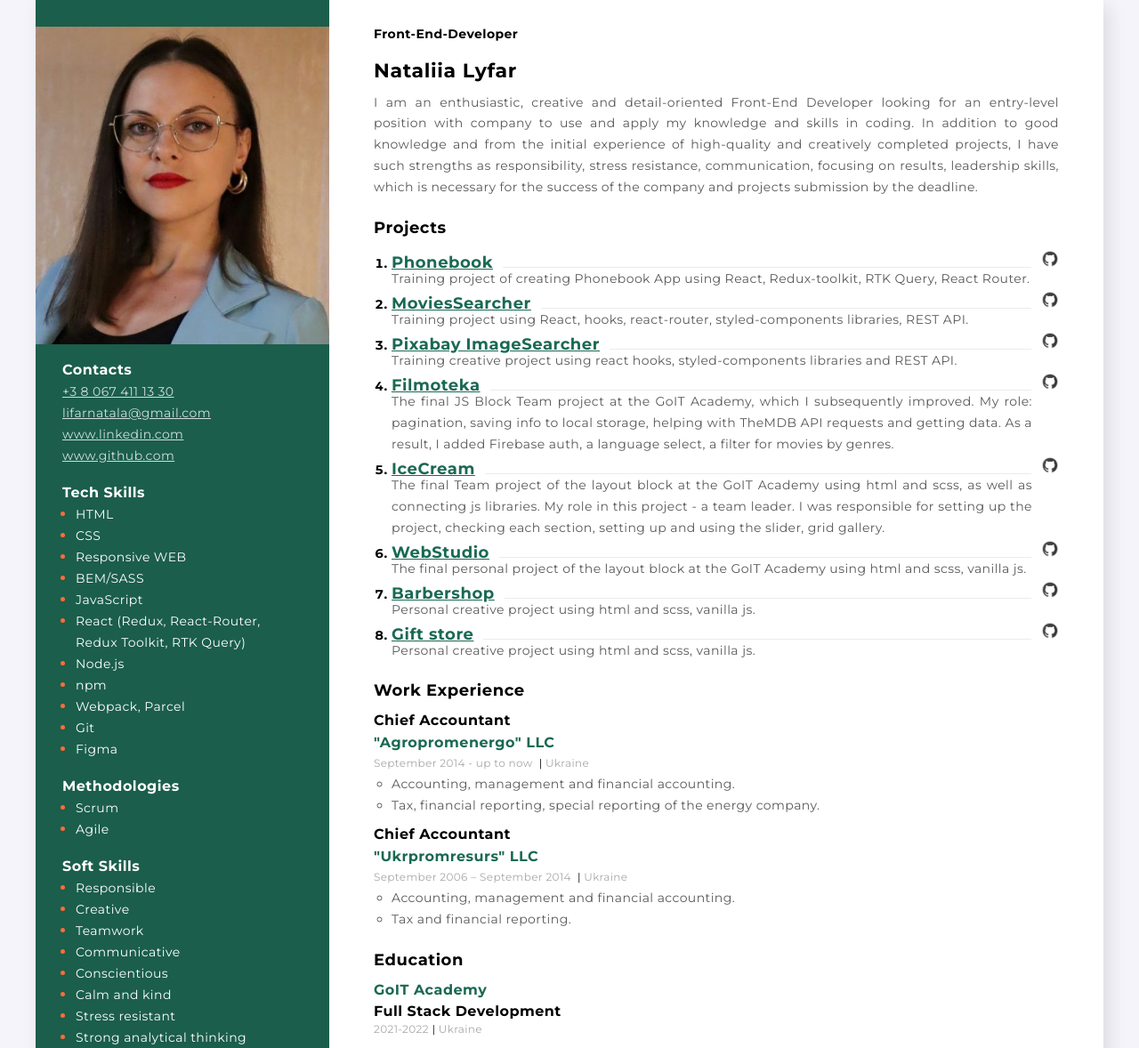
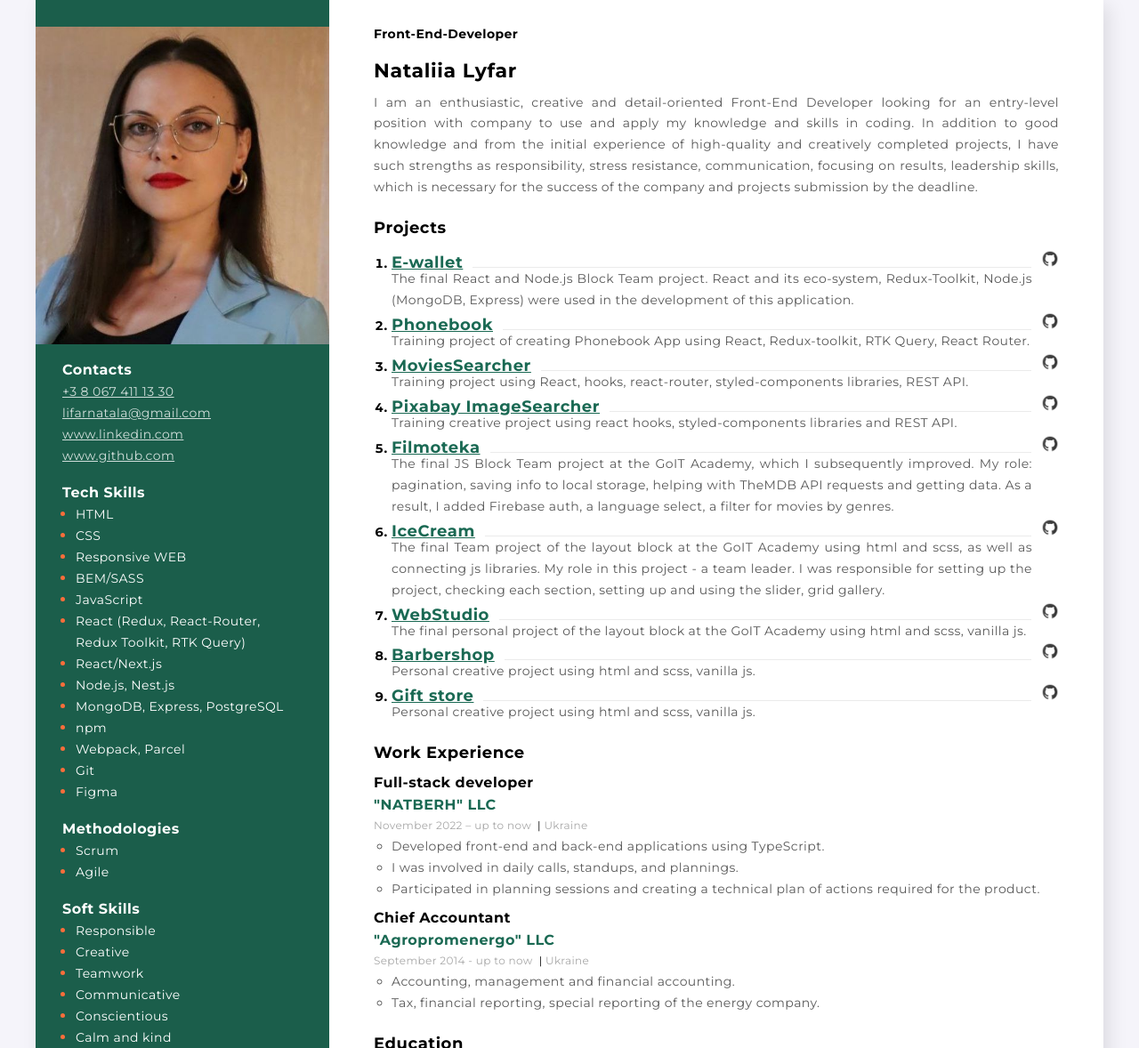
Before and after one commit to NataliaLyfar/resume, a plain HTML site: page index.html in a window 1280 px wide. Shown: the top 1178 px of the page at 89% size. Drawn offline with Linux system fonts and the light colour scheme.

Commit message:
added project

```diff
--- a/index.html
+++ b/index.html
@@ -1,6 +1,5 @@
 <!DOCTYPE html>
 <html lang="en">
-
   <head>
     <meta charset="UTF-8" />
     <meta http-equiv="X-UA-Compatible" content="IE=edge" />
@@ -21,11 +20,11 @@
           <h1 class="about-me__title">Nataliia Lyfar</h1>
 
           <p class="about-me__description">
-          I am an enthusiastic, creative and detail-oriented Front-End Developer looking for an entry-level position with company to
-           use and apply my knowledge and skills in coding. In addition to good knowledge and
-           from the initial experience of high-quality and creatively completed projects, I have such strengths  as responsibility,
-           stress resistance, communication, focusing on results, leadership skills,
-             which is necessary for the success of the company and projects submission by the deadline.
+            I am an enthusiastic, creative and detail-oriented Front-End Developer looking for an entry-level position
+            with company to use and apply my knowledge and skills in coding. In addition to good knowledge and from the
+            initial experience of high-quality and creatively completed projects, I have such strengths as
+            responsibility, stress resistance, communication, focusing on results, leadership skills, which is necessary
+            for the success of the company and projects submission by the deadline.
           </p>
         </div>
 
@@ -43,8 +42,7 @@
               <a class="contacts__link" href="mailto:lifarnatala@gmail.com">lifarnatala@gmail.com</a>
             </div>
             <div>
-            <a class="contacts__link"
-              href="https://www.linkedin.com/in/nataliia-lyfar/">www.linkedin.com</a>
+              <a class="contacts__link" href="https://www.linkedin.com/in/nataliia-lyfar/">www.linkedin.com</a>
             </div>
             <div>
               <a class="contacts__link" href="https://github.com/NataliaLyfar">www.github.com</a>
@@ -70,7 +68,7 @@
                 <span class="tech-skills__text">JavaScript</span>
               </li>
               <li class="tech-skills__item">
-              <span class="tech-skills__text">React (Redux, React-Router, <br/>Redux Toolkit, RTK Query)</span>
+                <span class="tech-skills__text">React (Redux, React-Router, <br />Redux Toolkit, RTK Query)</span>
               </li>
               <li class="tech-skills__item">
                 <span class="tech-skills__text">Node.js</span>
@@ -154,76 +152,131 @@
             <li class="projects__item">
               <div class="projects__text">
                 <div class="projects__link-container">
-                <a class="projects__link" target="_blank"
-                  href="https://natalialyfar.github.io/goit-react-hw-08-phonebook/">Phonebook</a>
-                  <a class="projects__link--git" target="_blank" href="https://github.com/NataliaLyfar/goit-react-hw-08-phonebook">
-                    <img class="git-hub__icon" src="images/github.png" alt="github-icon">
-                  </a>
-              </div>
-              <p class="projects__description">Training project of creating Phonebook App using React, Redux-toolkit, RTK Query, React Router.</p>
-            </div>
-            </li>
-          <li class="projects__item">
-            <div class="projects__text">
-              <div class="projects__link-container">
-                <a class="projects__link" target="_blank" href="https://natalialyfar.github.io/goit-react-hw-05-movies/home">MoviesSearcher</a>
-                <a class="projects__link--git" target="_blank" href="https://github.com/NataliaLyfar/goit-react-hw-05-movies.git">
-                  <img class="git-hub__icon" src="images/github.png" alt="github-icon">
-                </a>
-              </div>
-              <p class="projects__description">Training project using React, hooks, react-router, styled-components libraries, REST API.</p>
-            </div>
-            </li>
-          <li class="projects__item">
-            <div class="projects__text">
-              <div class="projects__link-container">
-                <a class="projects__link" target="_blank" href="https://natalialyfar.github.io/goit-react-hw-04-images/">Pixabay ImageSearcher</a>
-                <a class="projects__link--git" target="_blank" href="https://github.com/NataliaLyfar/goit-react-hw-04-images.git">
-                  <img class="git-hub__icon" src="images/github.png" alt="github-icon">
-                </a>
-              </div>
-              <p class="projects__description">Training creative project using react hooks, styled-components libraries and REST API.</p>
-             </div>
-            </li>
-          <li class="projects__item">
-            <div class="projects__text">
-              <div class="projects__link-container">
-                <a class="projects__link" target="_blank"
-                  href="https://natalialyfar.github.io/filmoteka/#en">Filmoteka</a>
-                  <a class="projects__link--git" target="_blank" href="https://github.com/NataliaLyfar/filmoteka.git">
-                    <img class="git-hub__icon" src="images/github.png" alt="github-icon">
+                  <a class="projects__link" target="_blank" href="http://xtodo-wallet.netlify.app">E-wallet</a>
+                  <a
+                    class="projects__link--git"
+                    target="_blank"
+                    href="https://github.com/NataliaLyfar/e-wallet/tree/dev"
+                  >
+                    <img class="git-hub__icon" src="images/github.png" alt="github-icon" />
                   </a>
                 </div>
                 <p class="projects__description">
-                The final JS Block Team project at the GoIT Academy, which I subsequently improved.
-                 My role: pagination, saving info to local storage, helping with
-                 TheMDB API requests and getting data. As a result, I added Firebase auth, a language select, a filter for movies by genres.
+                  The final React and Node.js Block Team project. React and its eco-system, Redux-Toolkit, Node.js
+                  (MongoDB, Express) were used in the development of this application.
                 </p>
               </div>
             </li>
             <li class="projects__item">
               <div class="projects__text">
                 <div class="projects__link-container">
-                <a class="projects__link" target="_blank"
-                  href="https://natalialyfar.github.io/icecream/">IceCream</a>
-                  <a class="projects__link--git" target="_blank" href="https://github.com/NataliaLyfar/icecream.git">
-                    <img class="git-hub__icon" src="images/github.png" alt="github-icon">
+                  <a
+                    class="projects__link"
+                    target="_blank"
+                    href="https://natalialyfar.github.io/goit-react-hw-08-phonebook/"
+                    >Phonebook</a
+                  >
+                  <a
+                    class="projects__link--git"
+                    target="_blank"
+                    href="https://github.com/NataliaLyfar/goit-react-hw-08-phonebook"
+                  >
+                    <img class="git-hub__icon" src="images/github.png" alt="github-icon" />
                   </a>
                 </div>
                 <p class="projects__description">
-                The final Team project of the layout block at the GoIT Academy using html and scss, as well as connecting
-                js libraries. My role in this project - a team leader. I was responsible for setting up the project,
-                checking each section, setting up and using the slider, grid gallery.
+                  Training project of creating Phonebook App using React, Redux-toolkit, RTK Query, React Router.
                 </p>
               </div>
             </li>
             <li class="projects__item">
               <div class="projects__text">
                 <div class="projects__link-container">
-                <a class="projects__link" target="_blank"
-                  href="https://natalialyfar.github.io/goit-markup-hw-08/">WebStudio</a>
-                  <a class="projects__link--git" target="_blank" href="https://github.com/NataliaLyfar/goit-markup-hw-08.git">
-                    <img class="git-hub__icon" src="images/github.png" alt="github-icon">
+                  <a
+                    class="projects__link"
+                    target="_blank"
+                    href="https://natalialyfar.github.io/goit-react-hw-05-movies/home"
+                    >MoviesSearcher</a
+                  >
+                  <a
+                    class="projects__link--git"
+                    target="_blank"
+                    href="https://github.com/NataliaLyfar/goit-react-hw-05-movies.git"
+                  >
+                    <img class="git-hub__icon" src="images/github.png" alt="github-icon" />
+                  </a>
+                </div>
+                <p class="projects__description">
+                  Training project using React, hooks, react-router, styled-components libraries, REST API.
+                </p>
+              </div>
+            </li>
+            <li class="projects__item">
+              <div class="projects__text">
+                <div class="projects__link-container">
+                  <a
+                    class="projects__link"
+                    target="_blank"
+                    href="https://natalialyfar.github.io/goit-react-hw-04-images/"
+                    >Pixabay ImageSearcher</a
+                  >
+                  <a
+                    class="projects__link--git"
+                    target="_blank"
+                    href="https://github.com/NataliaLyfar/goit-react-hw-04-images.git"
+                  >
+                    <img class="git-hub__icon" src="images/github.png" alt="github-icon" />
+                  </a>
+                </div>
+                <p class="projects__description">
+                  Training creative project using react hooks, styled-components libraries and REST API.
+                </p>
+              </div>
+            </li>
+            <li class="projects__item">
+              <div class="projects__text">
+                <div class="projects__link-container">
+                  <a class="projects__link" target="_blank" href="https://natalialyfar.github.io/filmoteka/#en"
+                    >Filmoteka</a
+                  >
+                  <a class="projects__link--git" target="_blank" href="https://github.com/NataliaLyfar/filmoteka.git">
+                    <img class="git-hub__icon" src="images/github.png" alt="github-icon" />
+                  </a>
+                </div>
+                <p class="projects__description">
+                  The final JS Block Team project at the GoIT Academy, which I subsequently improved. My role:
+                  pagination, saving info to local storage, helping with TheMDB API requests and getting data. As a
+                  result, I added Firebase auth, a language select, a filter for movies by genres.
+                </p>
+              </div>
+            </li>
+            <li class="projects__item">
+              <div class="projects__text">
+                <div class="projects__link-container">
+                  <a class="projects__link" target="_blank" href="https://natalialyfar.github.io/icecream/">IceCream</a>
+                  <a class="projects__link--git" target="_blank" href="https://github.com/NataliaLyfar/icecream.git">
+                    <img class="git-hub__icon" src="images/github.png" alt="github-icon" />
+                  </a>
+                </div>
+                <p class="projects__description">
+                  The final Team project of the layout block at the GoIT Academy using html and scss, as well as
+                  connecting js libraries. My role in this project - a team leader. I was responsible for setting up the
+                  project, checking each section, setting up and using the slider, grid gallery.
+                </p>
+              </div>
+            </li>
+            <li class="projects__item">
+              <div class="projects__text">
+                <div class="projects__link-container">
+                  <a class="projects__link" target="_blank" href="https://natalialyfar.github.io/goit-markup-hw-08/"
+                    >WebStudio</a
+                  >
+                  <a
+                    class="projects__link--git"
+                    target="_blank"
+                    href="https://github.com/NataliaLyfar/goit-markup-hw-08.git"
+                  >
+                    <img class="git-hub__icon" src="images/github.png" alt="github-icon" />
                   </a>
                 </div>
                 <p class="projects__description">
@@ -236,7 +289,7 @@
                 <div class="projects__link-container">
                   <a class="projects__link" target="_blank" href="https://natalialyfar.github.io/barber/">Barbershop</a>
                   <a class="projects__link--git" target="_blank" href="https://github.com/NataliaLyfar/barber.git">
-                  <img class="git-hub__icon" src="images/github.png" alt="github-icon">
+                    <img class="git-hub__icon" src="images/github.png" alt="github-icon" />
                   </a>
                 </div>
                 <p class="projects__description">Personal creative project using html and scss, vanilla js.</p>
@@ -245,9 +298,11 @@
             <li class="projects__item">
               <div class="projects__text">
                 <div class="projects__link-container">
-                <a class="projects__link" target="_blank" href="https://natalialyfar.github.io/gift-store/">Gift store</a>
+                  <a class="projects__link" target="_blank" href="https://natalialyfar.github.io/gift-store/"
+                    >Gift store</a
+                  >
                   <a class="projects__link--git" target="_blank" href="https://github.com/NataliaLyfar/gift-store.git">
-                  <img class="git-hub__icon" src="images/github.png" alt="github-icon">
+                    <img class="git-hub__icon" src="images/github.png" alt="github-icon" />
                   </a>
                 </div>
                 <p class="projects__description">Personal creative project using html and scss, vanilla js.</p>
@@ -260,38 +315,31 @@
           <h3 class="main-content__title">Work Experience</h3>
           <ul class="work-experience__list">
             <li class="work-experience__item">
-          <h4 class="work-experience__profession">
-            Chief Accountant
-          </h4>
+              <h4 class="work-experience__profession">Full-stack developer</h4>
+              <p class="work-experience__company">"NATBERH" LLC</p>
+              <p class="work-experience__time">
+                November 2022 – up to now&nbsp;
+                <span class="work-experience__devider">|</span> Ukraine
+              </p>
+              <ul class="work-experience__list-achievment">
+                <li class="work-experience__text">Developed front-end and back-end applications using TypeScript.</li>
+                <li class="work-experience__text">I was involved in daily calls, standups, and plannings.</li>
+                <li class="work-experience__text">
+                  Participated in planning sessions and creating a technical plan of actions required for the product.
+                </li>
+              </ul>
+            </li>
+            <li class="work-experience__item">
+              <h4 class="work-experience__profession">Chief Accountant</h4>
               <p class="work-experience__company">"Agropromenergo" LLC</p>
               <p class="work-experience__time">
                 September 2014 - up to now&nbsp;
                 <span class="work-experience__devider">|</span> Ukraine
               </p>
               <ul class="work-experience__list-achievment">
-            <li class="work-experience__text">
-              Accounting, management and financial accounting.
-            </li>
+                <li class="work-experience__text">Accounting, management and financial accounting.</li>
                 <li class="work-experience__text">
                   Tax, financial reporting, special reporting of the energy company.
-            </li>
-          </ul>
-        </li>
-        <li class="work-experience__item">
-          <h4 class="work-experience__profession">
-            Chief Accountant
-          </h4>
-          <p class="work-experience__company">"Ukrpromresurs" LLC</p>
-          <p class="work-experience__time">
-            September 2006 – September 2014&nbsp;
-            <span class="work-experience__devider">|</span> Ukraine
-          </p>
-          <ul class="work-experience__list-achievment">
-            <li class="work-experience__text">
-              Accounting, management and financial accounting.
-            </li>
-            <li class="work-experience__text">
-              Tax and financial reporting.
                 </li>
               </ul>
             </li>
@@ -331,8 +379,7 @@
             <a class="contacts__link" href="mailto:lifarnatala@gmail.com">lifarnatala@gmail.com</a>
           </div>
           <div>
-          <a class="contacts__link"
-            href="https://www.linkedin.com/in/nataliia-lyfar/">www.linkedin.com</a>
+            <a class="contacts__link" href="https://www.linkedin.com/in/nataliia-lyfar/">www.linkedin.com</a>
           </div>
           <div>
             <a class="contacts__link" href="https://github.com/NataliaLyfar">www.github.com</a>
@@ -357,10 +404,16 @@
               <span class="tech-skills__text">JavaScript</span>
             </li>
             <li class="tech-skills__item">
-            <span class="tech-skills__text">React (Redux, React-Router, <br/>Redux Toolkit, RTK Query)</span>
+              <span class="tech-skills__text">React (Redux, React-Router, <br />Redux Toolkit, RTK Query)</span>
             </li>
             <li class="tech-skills__item">
-            <span class="tech-skills__text">Node.js</span>
+              <span class="tech-skills__text">React/Next.js</span>
+            </li>
+            <li class="tech-skills__item">
+              <span class="tech-skills__text">Node.js, Nest.js</span>
+            </li>
+            <li class="tech-skills__item">
+              <span class="tech-skills__text">MongoDB, Express, PostgreSQL</span>
             </li>
             <li class="tech-skills__item">
               <span class="tech-skills__text">npm</span>
@@ -436,5 +489,4 @@
       </div>
     </div>
   </body>
-
 </html>
```
Lines whose indentation alone changed are shown as unchanged.
